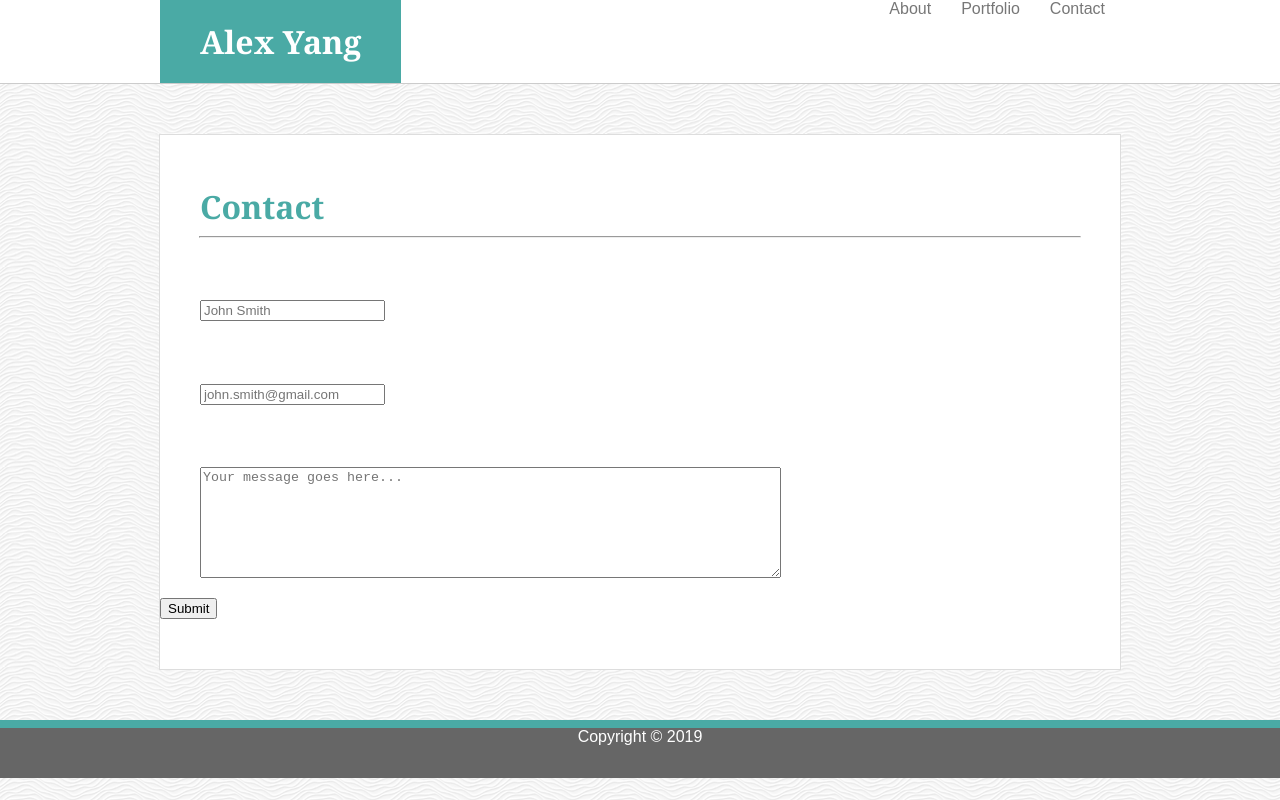
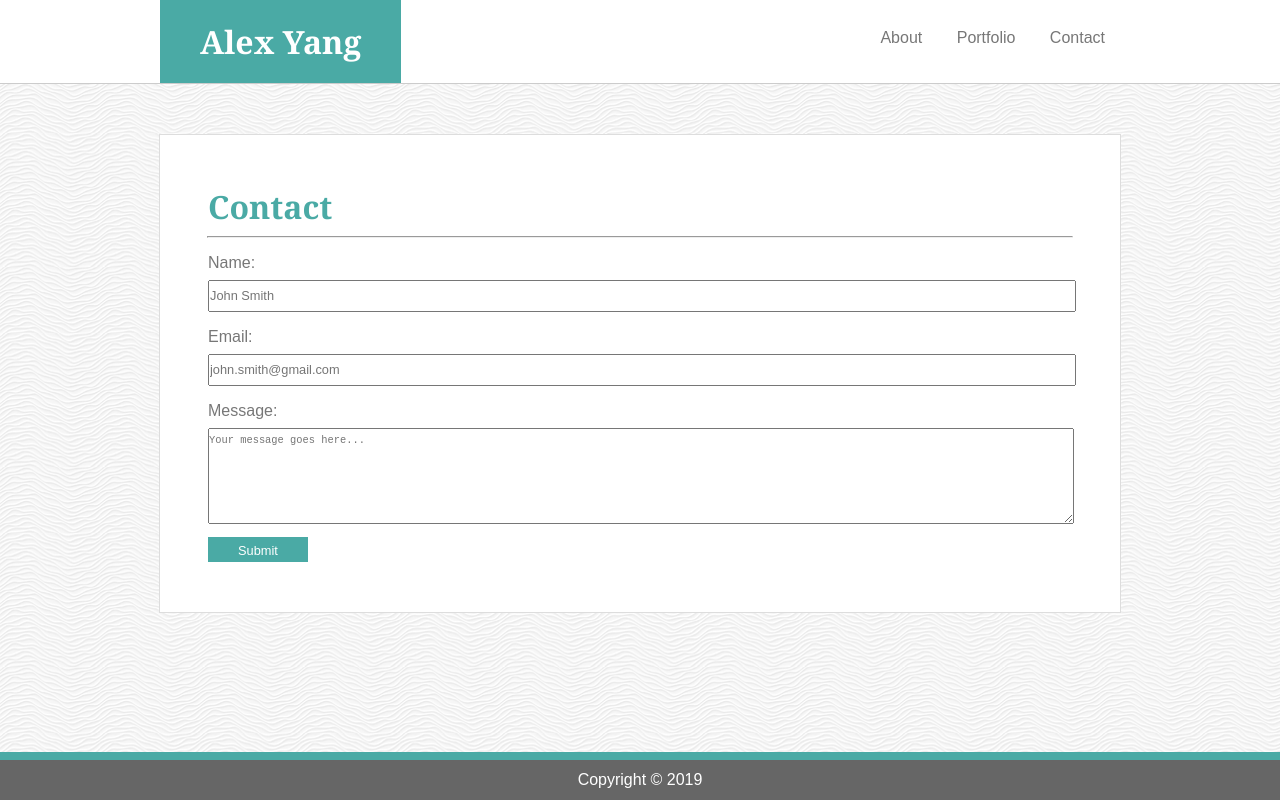
Before and after one commit to ayang726/Basic-Portfolio, a plain HTML site: page contact.html in a window 1280 px wide. Drawn offline with Linux system fonts and the light colour scheme.

Commit message:
version 1.0

```diff
--- a/assets/css/styles.css
+++ b/assets/css/styles.css
@@ -14,7 +14,7 @@ ul{
 	list-style: none;
 }
 
-h1, h5 {
+h1 {
 	font-family: 'Georgia', Times, Times New Roman, serif;
 }
 
@@ -22,11 +22,7 @@ h1{
 	color: #4aaaa5;
 }
 
-h5{
-	color: white;
-}
-
-p, a {
+p, a, form{
 	color:#777;
 }
 
@@ -35,7 +31,6 @@ p, a {
 	background: white;
 	border-bottom: 1px solid #ccc
 }
-
 
 .header::after{
 	content: "";
@@ -53,31 +48,39 @@ p, a {
 	background: #4aaaa5;
 	float: left;
 	padding: 20px 40px;
+	min-height: 30px;
 	margin: 0;
 }
 
 .header .nav-bar {
-	margin: auto;
+	margin: auto 0;
 	float: right;
-	height: 100%;
 }
 
 .header .nav-bar ul {
 	margin: auto;
 	padding: 0;
-	height: 100%;
-}
-
-.header .nav-bar ul::after {
-	content: "";
-  	display: block;
-  	clear: both;
 }
 
 
 .header ul li {
-	float: left;
-	margin: 0 15px;
+	display: inline-block;
+	/* margin: 0 15px; */
+	box-sizing: border-box;
+}
+
+
+.header ul li a {
+	display: block;
+	line-height: 46px;
+	height: 100%;
+	widows: 100%;
+	padding: 15px;
+}
+
+.header ul li a:hover {
+	background: #4aaaa5;
+	color: #fff;
 }
 
 /* Body Styles*/
@@ -85,7 +88,7 @@ p, a {
 	background: white;
 	border: solid 1px #ddd;
  	margin: 50px auto;
- 	padding: 50px 0;
+	padding: 50px 0;
 }
 
 .body .portrait {
@@ -94,10 +97,11 @@ p, a {
 	margin: 10px 30px 30px 0;
 }
 .body h1, .body #about {
-	margin: 0 40px;
+	width: 90%;
+	margin: 0 auto;
 }
 .body hr {
-	width: 880px;
+	width: 90%;
 }
 .body #about p{
 	line-height: 2em;
@@ -105,6 +109,11 @@ p, a {
 }
 
 /*Portfolio Body Styles*/
+#portfolio {
+	width: 90%;
+	margin: 0 auto;
+}
+
 #portfolio::after {
 	content: "";
 	display: block;
@@ -114,22 +123,71 @@ p, a {
 .portfolio-item{
 	float: left;
 	padding: 0;
-	margin: 20px;
+	margin: 20px 40px 20px 0;
+	position: relative;
 }
 
-#portfolio img {
-	width: 30%;
+.portfolio-item img {
+	width: 300px;
+	height: 200px;
+}
+.portfolio-item a {
+	position: absolute;
+	bottom: 20px;
+	width: 100%;
+	height: 50px;
+	color: #fff;
+	background: #4aaaa5;
+	text-align: center;
+	line-height: 50px;
+}
 
+/* Contact Body Style */
+#contact {
+	width: 90%;
+	margin: 0 auto;
 }
+
+#contact p{
+	color: #777;
+	margin: 1em 0 0.5em;
+}
+
+#contact input, #contact textarea{
+	display: block;
+	width: 100%;
+	padding: 0.5em 0;;
+	font-size: 0.8em;
+}
+
+#contact input:focus, #contact textarea:focus{
+	background: #f3eee1
+}
+
+#contact .submit-button{
+	margin-top: 1em;
+	width: 100px;
+	border: none;
+	background: #4aaaa5;
+	color: white;
+	height: 2em
+}
+
+#contact .submit-button:hover {
+	background: #2c7d78
+}
+
 
 /* Footer styles*/
 .footer-banner {
 	background: #666;
 	border-top: 8px solid #4aaaa5;
+	position: fixed;
+	bottom: 0;
+	width: 100%;
 }
 .footer{
-	/*margin: 0 auto;*/
-	height: 50px;
+	height: 40px;
 }
 
 .footer p {
@@ -137,4 +195,5 @@ p, a {
 	text-align: center;
 	height: 100%;
 	margin: auto;
+	line-height: 40px;
 }
--- a/contact.html
+++ b/contact.html
@@ -21,22 +21,15 @@
 	<div class="body">
 		<h1>Contact</h1>
 		<hr>
-		<ul id="contact">
-			<li>
-				<h5>Name</h5>
-				<input type="text" name="name" placeholder="John Smith">
-			</li>
-			<li>
-				<h5>Email</h5>
-				<input type="email" name="email" placeholder="john.smith@gmail.com">
-			</li>
-			<li>
-				<h5>Message</h5>
-				<textarea rows="7" cols="70" placeholder="Your message goes here..." name="message"></textarea>
-			</li>
-		</ul>
-
-		<button>Submit</button>
+		<form id="contact">
+			<p>Name:</p>
+			<input type="text" name="name" placeholder="John Smith">
+			<p>Email:</p>
+			<input type="email" name="email" placeholder="john.smith@gmail.com">
+			<p>Message:</p>
+			<textarea rows="7" cols="70" placeholder="Your message goes here..." name="message"></textarea>
+			<input class="submit-button" type="submit" value="Submit">
+		</form>
 	</div>
 
 	<div class="footer-banner">
```
Also changed, not shown: index.html (+1 -2 lines), portfolio.html (+2 -2 lines).
